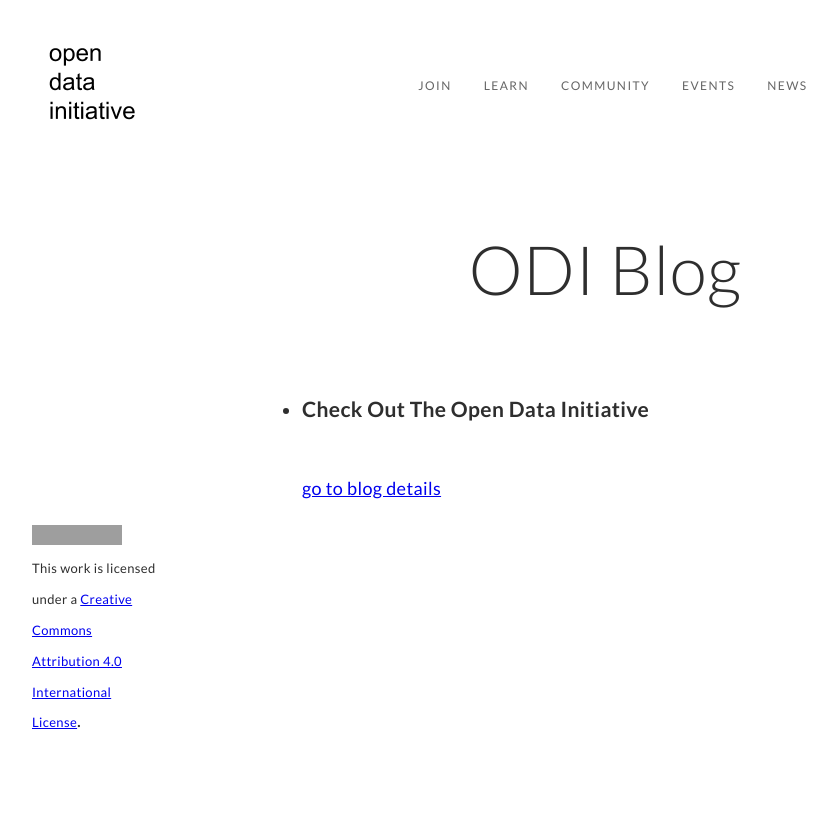
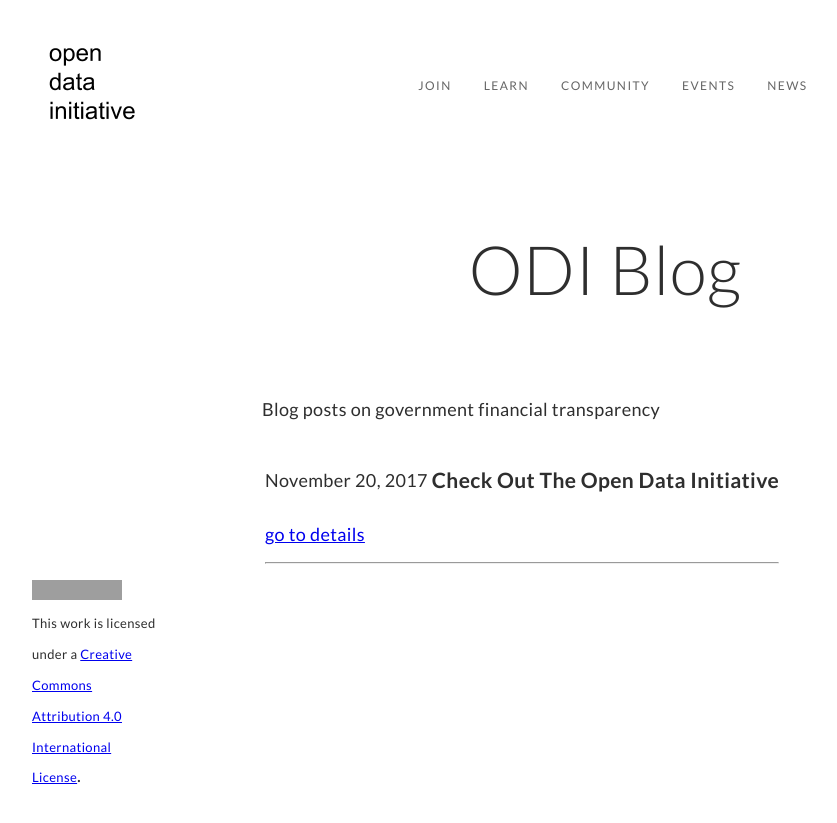
Before and after one commit to opendatainitiative/opendatainitiative.github.io, a Jekyll site: the page built from blog.md, in a window 1280 px wide. Shown: the top 823 px of the page, without its empty margins (35-872 px from the left). Built offline with Jekyll 4.4.1, drawn with Linux system fonts in a browser that asks for light colours; grey boxes are pictures that could not be loaded.

Commit message:
Convert from list to table display in blog.md

```diff
--- a/blog.md
+++ b/blog.md
@@ -5,12 +5,17 @@ title: Blog
 ---
 
 # ODI Blog
+Blog posts on government financial transparency
 
-<ul>
+<table>
     {% for post in site.categories.blog %}
-          <li>
-                {{ post.excerpt }}<br>
-                <a href="{{ site.baseurl }}{{ post.url }}">go to blog details</a>
-          </li>
+      <tr>
+            <td>{{ post.date | date: '%B %d, %Y' }}</td>
+            <td>{{ post.excerpt }}</td>
+      <tr>
+            <td colspan="2"><a href="{{ site.baseurl }}{{ post.url }}">go to details</a></td>
+      </tr>
+      <tr>
+            <td colspan="2"><hr></td>
+      </tr>
     {% endfor %}
-</ul>
```
